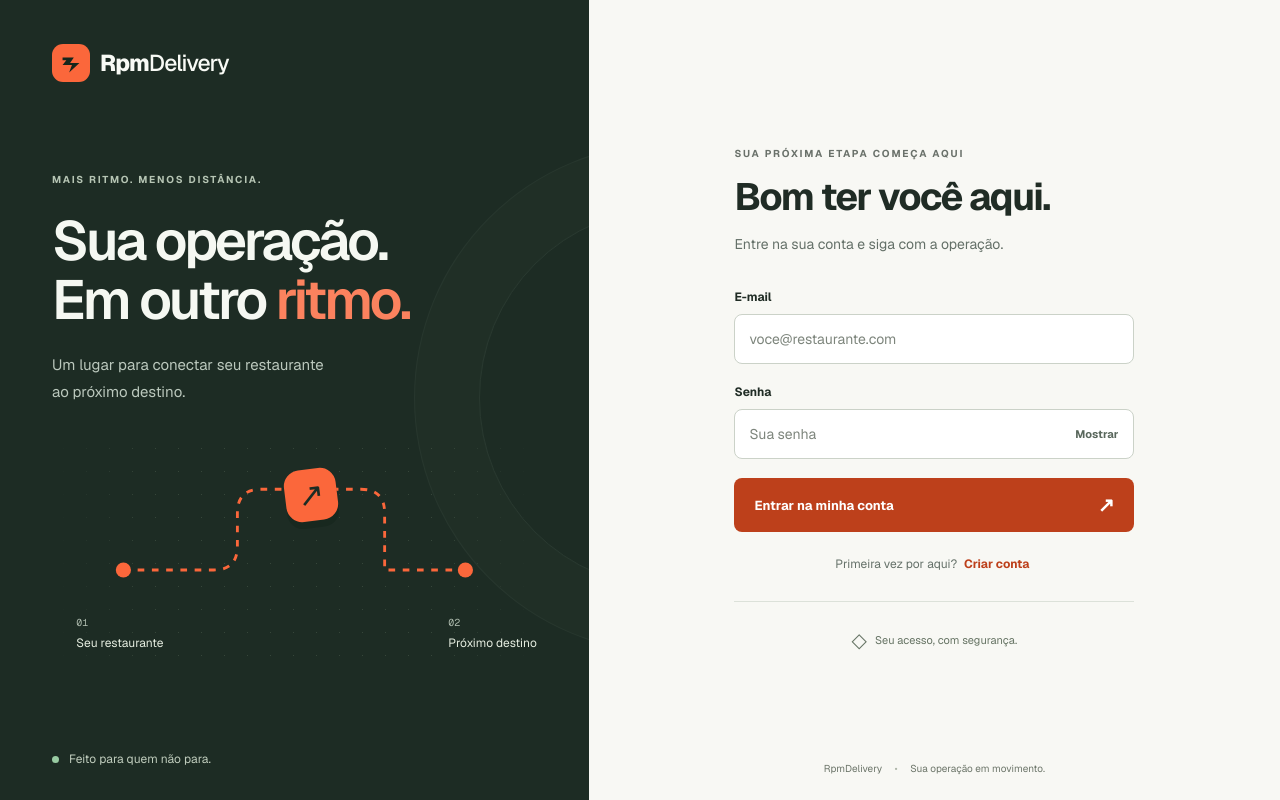
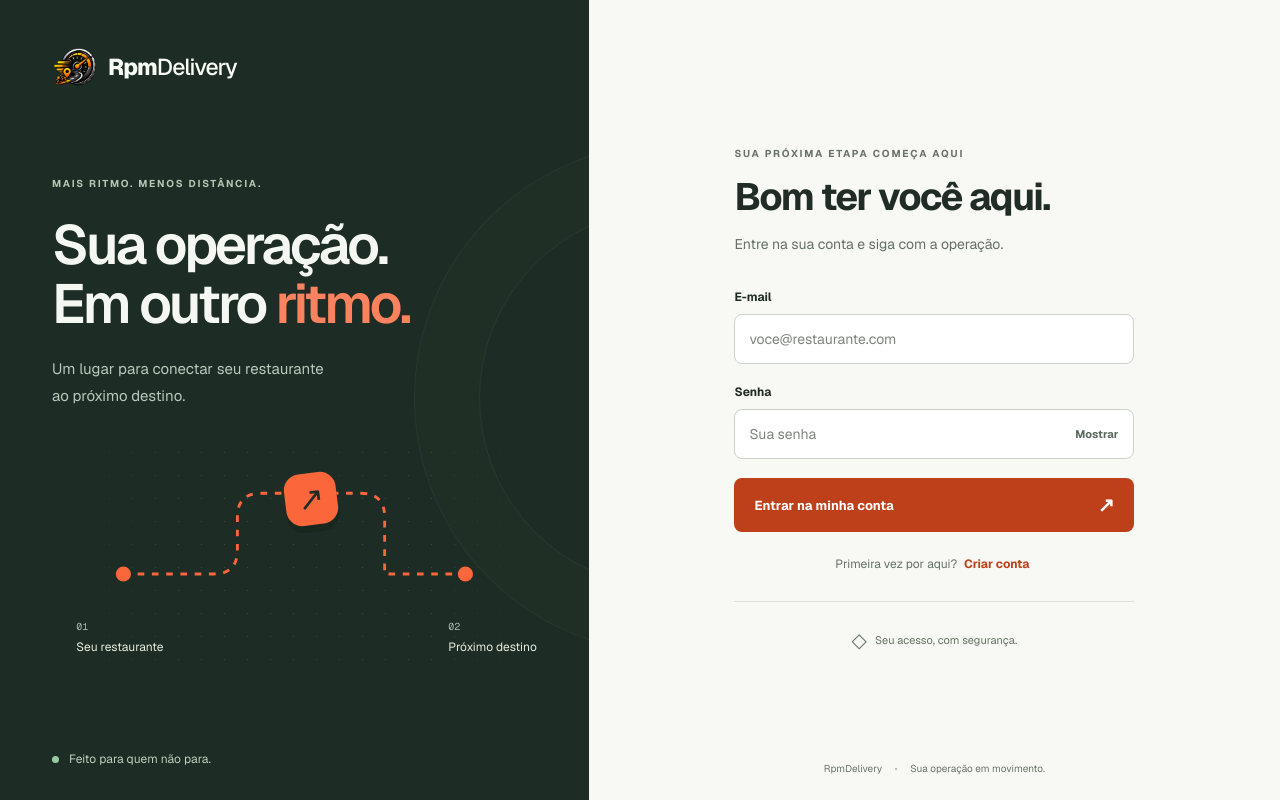
Before and after one commit to henriqueskm/rpmdelivery, a Next.js app: page / in a window 1280 px wide. Built offline with nearby package versions, Linux system fonts and the light colour scheme.

Commit message:
feat: use transparent RpmDelivery brand symbol

```diff
--- a/app/globals.css
+++ b/app/globals.css
@@ -27,8 +27,8 @@ fieldset:disabled { opacity: .72; }
 .brand { display: inline-flex; align-items: center; gap: 10px; text-decoration: none; font-size: 23px; font-weight: 750; letter-spacing: -1px; width: fit-content; }
 .brand-delivery { font-weight: 450; }
 .brand-light { color: #f8faf5; }
-.brand-mark { display: inline-grid; place-items: center; width: 38px; height: 38px; border-radius: 11px; background: #fb673b; color: #15261c; }
-.brand-mark svg { width: 30px; height: 30px; }
+.brand-mark { position: relative; display: inline-block; flex-shrink: 0; width: 46px; height: 46px; overflow: hidden; }
+.brand-mark img { position: absolute; top: 50%; left: 50%; width: 142%; max-width: none; height: auto; transform: translate(-50%, -50%); }
 .auth-layout { min-height: 100svh; display: grid; grid-template-columns: minmax(400px, 46%) 1fr; }
 .brand-panel { position: relative; overflow: hidden; background: #1d2c24; color: #f5f8f2; padding: 44px 52px 32px; display: flex; flex-direction: column; justify-content: space-between; gap: 36px; }
 .brand-panel::after { content: ""; position: absolute; width: 380px; height: 380px; right: -270px; top: 26%; border: 1px solid #46574b; border-radius: 50%; box-shadow: 0 0 0 64px #28392d, 0 0 0 65px #405045; opacity: .3; pointer-events: none; }
@@ -144,7 +144,7 @@ fieldset:disabled { opacity: .72; }
   .auth-footer { position: static; margin-top: auto; padding-top: 42px; font-size: 10px; }
   .secure-note { margin-top: 24px; padding-top: 18px; }
   .brand { font-size: 21px; }
-  .brand-mark { width: 34px; height: 34px; }
+  .brand-mark { width: 42px; height: 42px; }
   .dashboard-header { padding: 20px; align-items: flex-start; flex-wrap: wrap; }
   .account { width: 100%; border-top: 1px solid var(--line); padding-top: 14px; }
   .account > div:last-child { margin-left: auto; }
--- a/components/brand.tsx
+++ b/components/brand.tsx
@@ -1,4 +1,6 @@
+import Image from "next/image";
 import Link from "next/link";
+import brandSymbol from "@/public/brand/rpmdelivery-symbol.png";
 
 export function Brand({ light = false }: { light?: boolean }) {
   return (
@@ -8,9 +10,12 @@ export function Brand({ light = false }: { light?: boolean }) {
       aria-label="RpmDelivery — início"
     >
       <span className="brand-mark" aria-hidden="true">
-        <svg viewBox="0 0 32 32">
-          <path d="M7 10h12l-4 6h10L14 26l3-8H7l4-5H7Z" fill="currentColor" />
-        </svg>
+        <Image
+          src={brandSymbol}
+          alt=""
+          sizes="(max-width: 740px) 60px, 66px"
+          loading="eager"
+        />
       </span>
       <span>
         Rpm<span className="brand-delivery">Delivery</span>
```
Also changed, not shown: public/brand/rpmdelivery-symbol.png (added).
